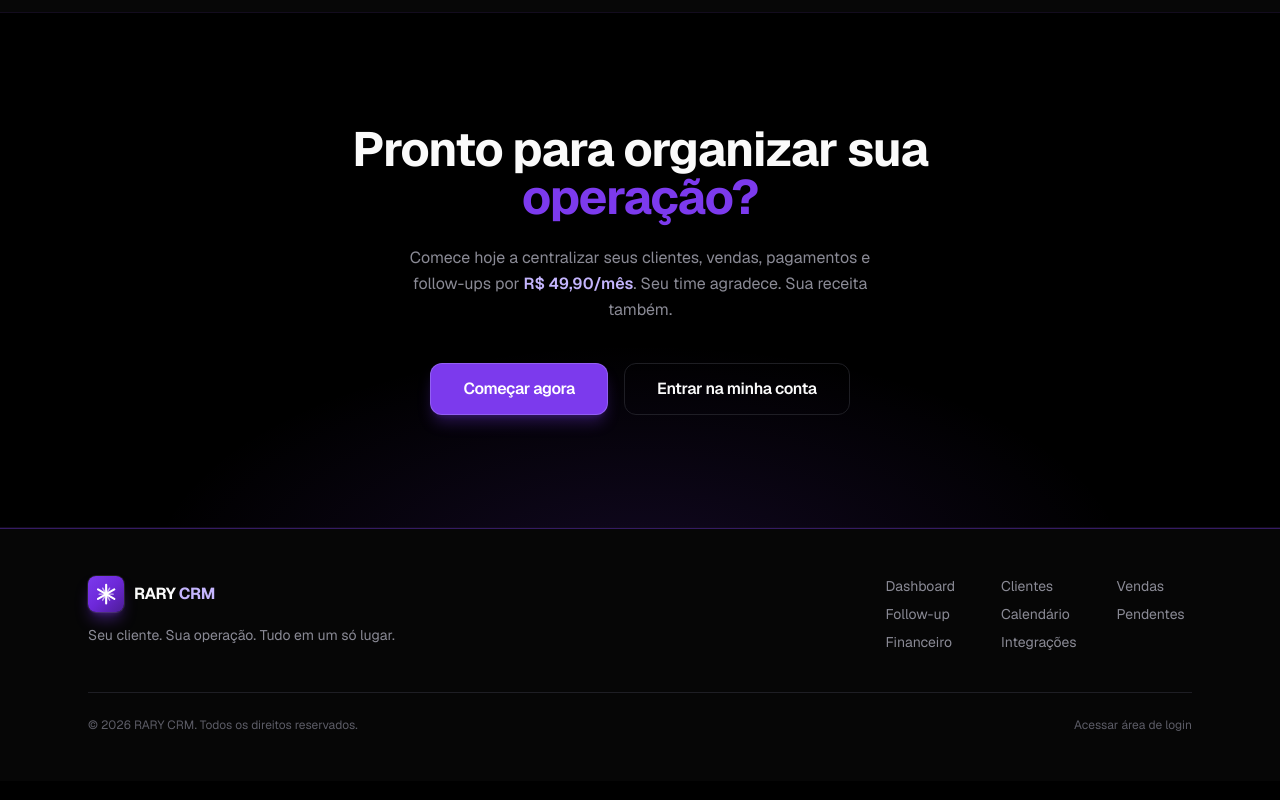
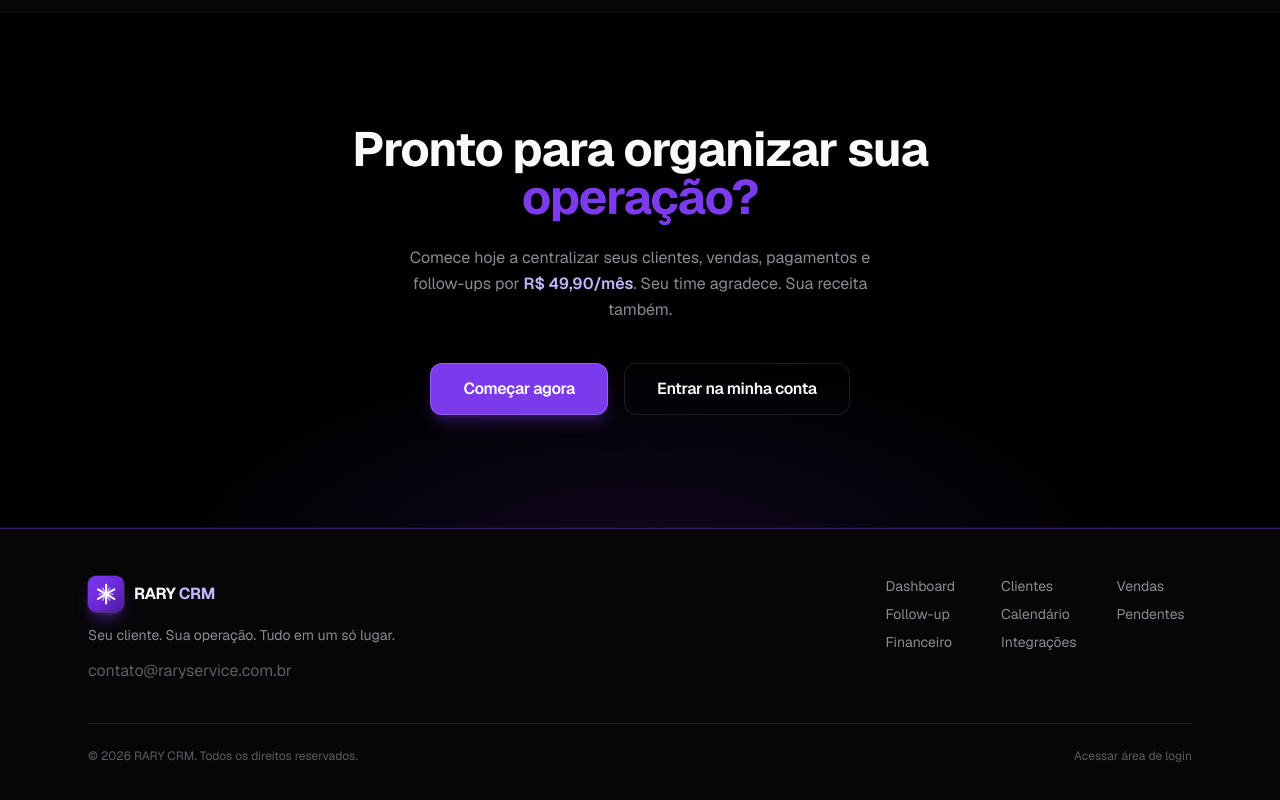
Before and after one commit to TheRennn/rary-crm, a Next.js app: page / in a window 1280 px wide. Shown: the part 8434-9234 px from the top of the page. Built offline with nearby package versions, Linux system fonts and the light colour scheme.

Commit message:
mailto: contact.

```diff
--- a/components/landing/LandingFooter.tsx
+++ b/components/landing/LandingFooter.tsx
@@ -26,6 +26,12 @@ export function LandingFooter() {
             <p className="max-w-xs text-sm leading-relaxed text-muted">
               Seu cliente. Sua operação. Tudo em um só lugar.
             </p>
+            <a
+              href="mailto:contato@raryservice.com.br"
+              className="text-md text-muted-2 hover:text-foreground transition-colors"
+            >
+              contato@raryservice.com.br
+            </a>
           </div>
           <nav className="grid grid-cols-2 gap-x-6 gap-y-2 text-sm text-muted sm:grid-cols-3 sm:gap-x-10">
             {navLinks.map((link) => (
```
